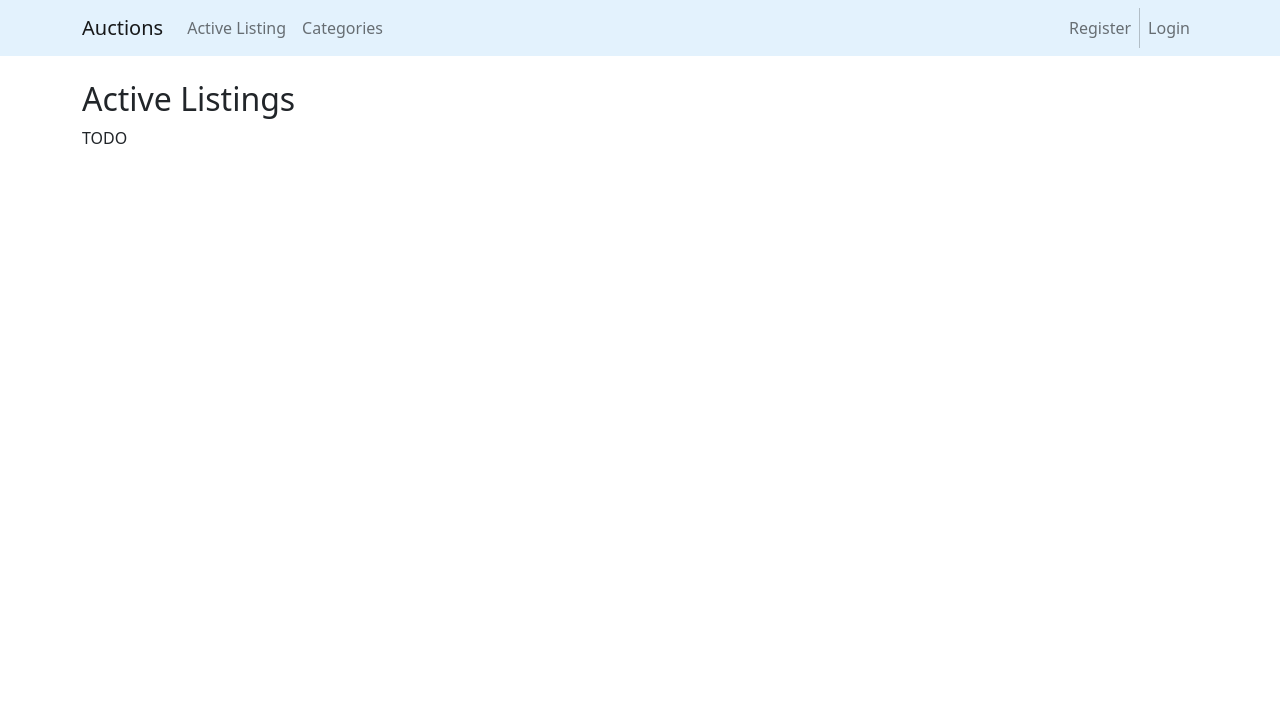
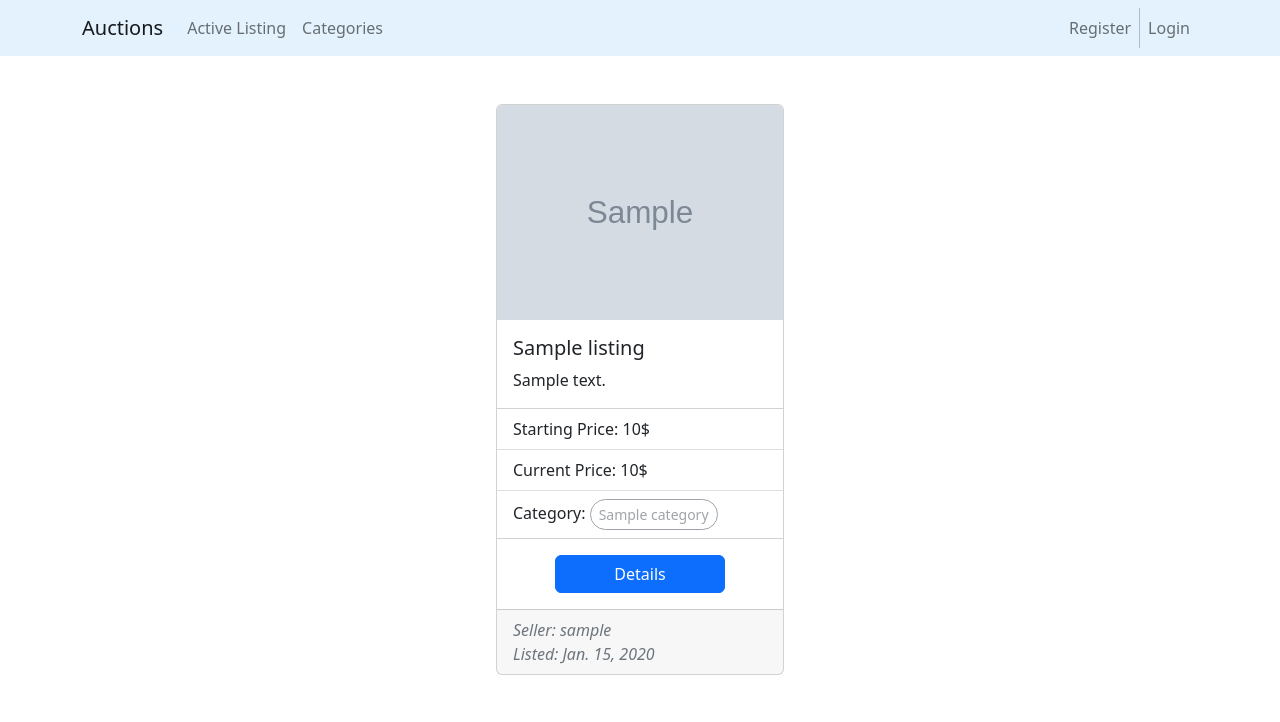
Before and after one commit to v0teforpedro/CS50w-Commerce, a Django app: page / in a window 1280 px wide. Shown: the top 722 px of the page. Run offline with Django 4.2, Linux system fonts and the light colour scheme; tables that the repository leaves empty hold one stand-in row (values such as "Sample post"); grey boxes marked "Sample" are stand-in pictures; parts of the project's set-up code (start-up, migrations or seed data) failed here and were passed over.

Commit message:
- upgraded models, added properties to show bids count and current highest bid - made index show only active listings

```diff
--- a/auctions/models.py
+++ b/auctions/models.py
@@ -1,5 +1,7 @@
 from django.contrib.auth.models import AbstractUser
+from django.core.exceptions import ValidationError
 from django.db import models
+from django.db.models import Max
 
 
 class User(AbstractUser):
@@ -9,14 +11,46 @@
 class Category(models.Model):
     name = models.CharField(max_length=100)
 
+    class Meta:
+        verbose_name = 'category'
+        verbose_name_plural = 'categories'
+        db_table = 'categories'
+
+    def __str__(self):
+        return self.name
+
 
 class Listing(models.Model):
-    product = models.CharField(max_length=100)
-    price = models.PositiveIntegerField()
+    name = models.CharField(max_length=100)
+    start_price = models.PositiveIntegerField()
+    # curr_price = models.PositiveIntegerField(blank=True)
     image = models.ImageField(upload_to='auctions/img/', default='default_image.png')
     description = models.TextField(max_length=255, null=True, blank=True)
     categories = models.ManyToManyField(Category, blank=True)
     created_by = models.ForeignKey(User, on_delete=models.CASCADE)
+    created_on = models.DateField(auto_now_add=True)
+    is_active = models.BooleanField(default=True)
+
+    class Meta:
+        verbose_name = 'listing'
+        verbose_name_plural = 'listings'
+        db_table = 'listings'
+
+    def __str__(self):
+        return f'Lot "{self.name}" by {self.created_by.username}'
+
+    # def save(self, *args, **kwargs):
+    #     if not self.curr_price:
+    #         self.curr_price = self.start_price
+    #     super().save(*args, **kwargs)
+
+    @property
+    def bid_count(self):
+        return self.bids.count()
+
+    @property
+    def current_price(self):
+        return self.bids.aggregate(Max('amount')).get('amount__max')
 
 
 class Comment(models.Model):
@@ -24,8 +58,31 @@
     posted_by = models.ForeignKey(User, on_delete=models.CASCADE)
     timestamp = models.DateTimeField(auto_now_add=True)
 
+    class Meta:
+        verbose_name = 'comment'
+        verbose_name_plural = 'comments'
+        db_table = 'comments'
+
 
 class Bid(models.Model):
     amount = models.PositiveIntegerField()
-    listing = models.ForeignKey(Listing, on_delete=models.CASCADE)
+    listing = models.ForeignKey(Listing, on_delete=models.CASCADE, related_name='bids')
     bid_by = models.ForeignKey(User, on_delete=models.CASCADE)
+
+    class Meta:
+        verbose_name = 'bid'
+        verbose_name_plural = 'bids'
+        db_table = 'bids'
+
+    def __str__(self):
+        return f'Bid by {self.bid_by.username} on {self.listing.name}'
+
+    def clean(self):
+        if self.amount <= self.listing.current_price:
+            raise ValidationError('The bid must be greater than current price')
+
+    # def save(self, *args, **kwargs):
+    #     if self.amount > self.listing.curr_price:
+    #         self.listing.curr_price = self.amount
+    #         self.listing.save()
+    #     super().save(*args, **kwargs)
--- a/auctions/static/auctions/styles.css
+++ b/auctions/static/auctions/styles.css
@@ -1,9 +1,9 @@
-/*body {*/
-/*    padding: 10px;*/
-/*}*/
-
 .form-control {
     width: 50%;
     margin-top: 10px;
     margin-bottom: 10px;
 }
+
+.p-footer {
+    margin-bottom: 0rem;
+}
--- a/auctions/templates/auctions/index.html
+++ b/auctions/templates/auctions/index.html
@@ -1,7 +1,36 @@
 {% extends "auctions/layout.html" %}
 
 {% block body %}
-    <br>
-    <h2>Active Listings</h2>
-    TODO
+    <div class="row justify-content-around">
+        {% for item in products %}
+        <div class="card p-0 mb-5 mt-5" style="width: 18rem;">
+            <img src="{{ item.image.url }}" class="card-img-top" alt="...">
+            <div class="card-body">
+                <h5 class="card-title">{{ item.name }}</h5>
+                <p class="card-text">{{ item.description }}</p>
+            </div>
+            <ul class="list-group list-group-flush">
+                <li class="list-group-item">Starting Price: {{ item.start_price }}$</li>
+                <li class="list-group-item">Current Price: {{ item.current_price }}$</li>
+                <li class="list-group-item">Category:
+                {% for category in item.categories.all %}
+                    <button type="button" class="btn btn-outline-secondary btn-sm rounded-pill" disabled>
+                        {{ category.name }}
+                    </button>
+                {% endfor %}
+                </li>
+            </ul>
+            <div class="card-body text-center">
+                <div class="d-grid col-8 mx-auto">
+                    <a href="#" class="btn btn-primary">Details</a>
+                </div>
+            </div>
+            <div class="card-footer text-muted">
+                <p class="p-footer"><i>Seller: {{ item.created_by }}</i></p>
+                <p class="p-footer"><i>Listed: {{ item.created_on }}</i></p>
+            </div>
+        </div>
+        {% endfor %}
+    </div>
+
 {% endblock %}
--- a/auctions/views.py
+++ b/auctions/views.py
@@ -2,11 +2,12 @@
 from django.db import IntegrityError
 from django.shortcuts import render, redirect
 
-from .models import User
+from .models import User, Listing
 
 
 def index(request):
-    return render(request, "auctions/index.html")
+    products = Listing.objects.filter(is_active=True)
+    return render(request, "auctions/index.html", context={'products': products})
 
 
 def login_view(request):
--- a/commerce/settings.py
+++ b/commerce/settings.py
@@ -132,3 +132,6 @@
 DEFAULT_AUTO_FIELD = "django.db.models.BigAutoField"
 
 AUTH_USER_MODEL = 'auctions.User'
+
+USE_L10N = False
+DATE_FORMAT = 'd.m.Y'
```
